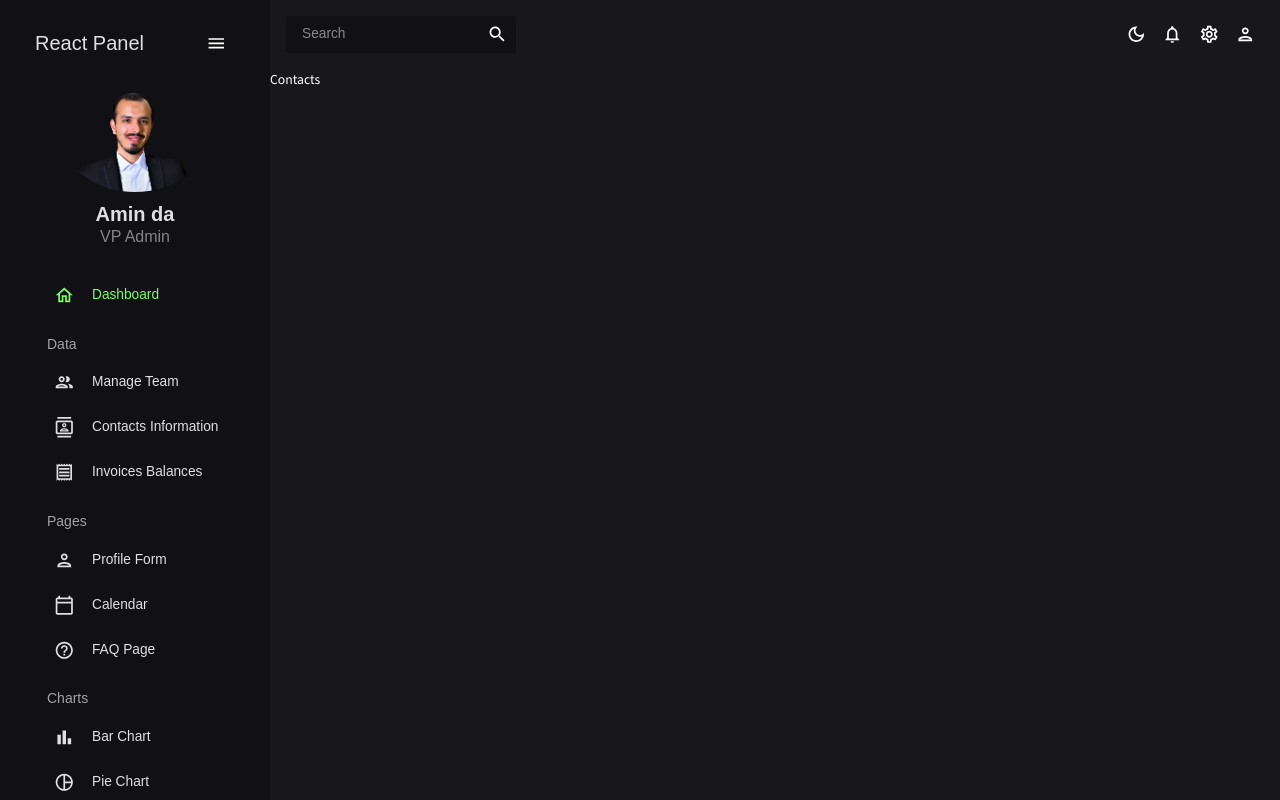
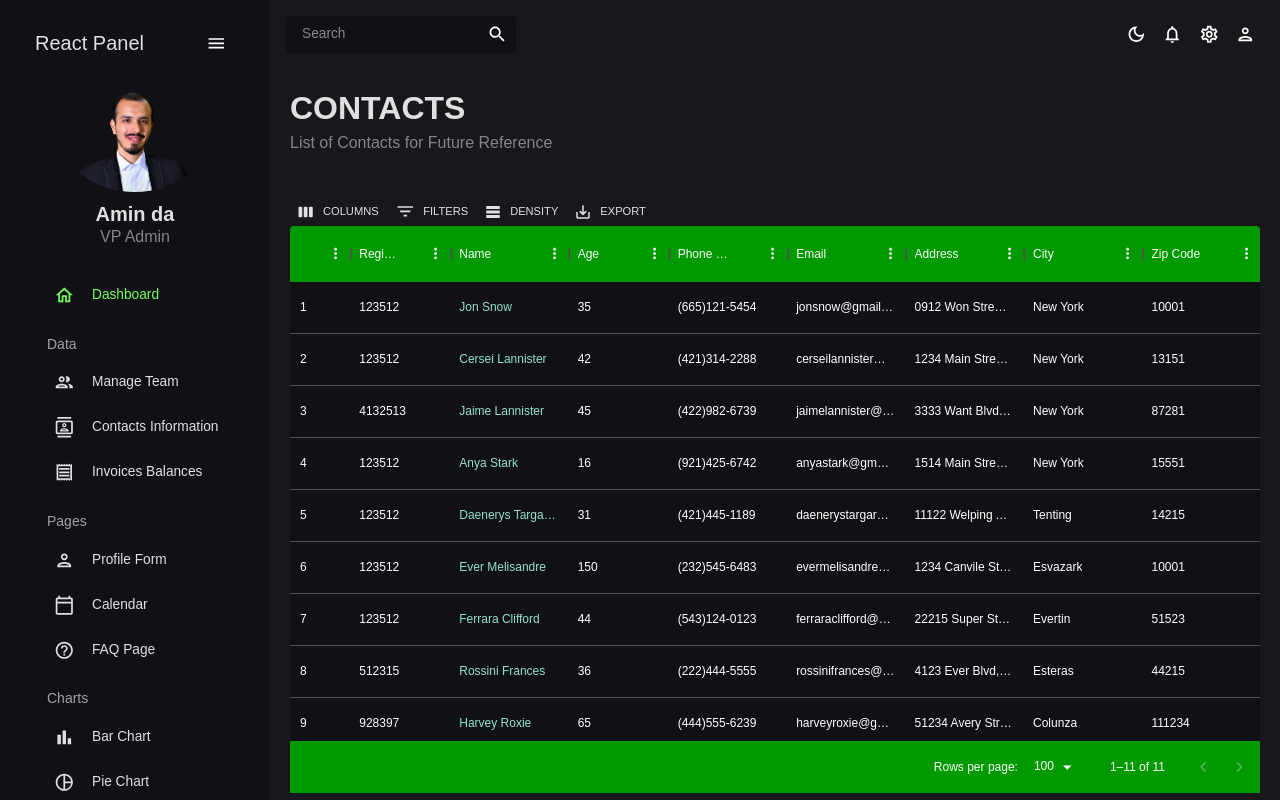
Before and after one commit to amin-da/react-admin-panel, a React (Vite) app: page /contacts in a window 1280 px wide. Built offline with nearby package versions, Linux system fonts and the light colour scheme; the HTML template or start-up script is replaced by a standard one.

Commit message:
compelete contacts & invoice page

```diff
--- a/src/layouts/SideBar.jsx
+++ b/src/layouts/SideBar.jsx
@@ -57,12 +57,12 @@ const SideBar = () => {
         },
         "& .pro-inner-item:hover": {
           color: `${
-            theme.palette.mode === "dark" ? "#77FF61" : "#0aaa6f"
+            theme.palette.mode === "dark" ? "#77FF61" : "#0090FF"
           } !important`,
         },
         "& .pro-menu-item.active": {
           color: `${
-            theme.palette.mode === "dark" ? "#77FF61" : "#0aaa6f"
+            theme.palette.mode === "dark" ? "#77FF61" : "#0090FF"
           } !important`,
         },
       }}
--- a/src/pages/Contacts.jsx
+++ b/src/pages/Contacts.jsx
@@ -1,8 +1,103 @@
+import { Box } from "@mui/material";
+import { DataGrid, GridToolbar } from "@mui/x-data-grid";
+import { tokens } from "../theme";
+import { mockDataContacts } from "../data/mockData";
+import Header from "../components/Header";
+import { useTheme } from "@mui/material";
 
 const Contacts = () => {
+  const theme = useTheme();
+  const colors = tokens(theme.palette.mode);
+
+  const columns = [
+    { field: "id", headerName: "ID", flex: 0.5 },
+    { field: "registrarId", headerName: "Registrar ID" },
+    {
+      field: "name",
+      headerName: "Name",
+      flex: 1,
+      cellClassName: "name-column--cell",
+    },
+    {
+      field: "age",
+      headerName: "Age",
+      type: "number",
+      headerAlign: "left",
+      align: "left",
+    },
+    {
+      field: "phone",
+      headerName: "Phone Number",
+      flex: 1,
+    },
+    {
+      field: "email",
+      headerName: "Email",
+      flex: 1,
+    },
+    {
+      field: "address",
+      headerName: "Address",
+      flex: 1,
+    },
+    {
+      field: "city",
+      headerName: "City",
+      flex: 1,
+    },
+    {
+      field: "zipCode",
+      headerName: "Zip Code",
+      flex: 1,
+    },
+  ];
+
   return (
-    <div>Contacts</div>
-  )
-}
+    <Box m="20px">
+      <Header
+        title="CONTACTS"
+        subtitle="List of Contacts for Future Reference"
+      />
+      <Box
+        m="40px 0 0 0"
+        height="75vh"
+        sx={{
+          "& .MuiDataGrid-root": {
+            border: "none",
+          },
+          "& .MuiDataGrid-cell": {
+            borderBottom: "none",
+          },
+          "& .name-column--cell": {
+            color: colors.greenAccent[300],
+          },
+          "& .MuiDataGrid-columnHeaders": {
+            backgroundColor: colors.greenAccent[700],
+            borderBottom: "none",
+          },
+          "& .MuiDataGrid-virtualScroller": {
+            backgroundColor: colors.primary[400],
+          },
+          "& .MuiDataGrid-footerContainer": {
+            borderTop: "none",
+            backgroundColor: colors.greenAccent[700],
+          },
+          "& .MuiCheckbox-root": {
+            color: `${colors.greenAccent[200]} !important`,
+          },
+          "& .MuiDataGrid-toolbarContainer .MuiButton-text": {
+            color: `${colors.grey[100]} !important`,
+          },
+        }}
+      >
+        <DataGrid
+          rows={mockDataContacts}
+          columns={columns}
+          slots={{ toolbar: GridToolbar }}
+        />
+      </Box>
+    </Box>
+  );
+};
 
-export default Contacts
+export default Contacts;
--- a/src/pages/Invoices.jsx
+++ b/src/pages/Invoices.jsx
@@ -1,8 +1,83 @@
+import { Box, Typography, useTheme } from "@mui/material";
+import { DataGrid } from "@mui/x-data-grid";
+import { tokens } from "../theme";
+import { mockDataInvoices } from "../data/mockData";
+import Header from "../components/Header";
 
 const Invoices = () => {
+  const theme = useTheme();
+  const colors = tokens(theme.palette.mode);
+  const columns = [
+    { field: "id", headerName: "ID" },
+    {
+      field: "name",
+      headerName: "Name",
+      flex: 1,
+      cellClassName: "name-column--cell",
+    },
+    {
+      field: "phone",
+      headerName: "Phone Number",
+      flex: 1,
+    },
+    {
+      field: "email",
+      headerName: "Email",
+      flex: 1,
+    },
+    {
+      field: "cost",
+      headerName: "Cost",
+      flex: 1,
+      renderCell: (params) => (
+        <Typography color={colors.greenAccent[500]}>
+          ${params.row.cost}
+        </Typography>
+      ),
+    },
+    {
+      field: "date",
+      headerName: "Date",
+      flex: 1,
+    },
+  ];
+
   return (
-    <div>Invoices</div>
-  )
-}
+    <Box m="20px">
+      <Header title="INVOICES" subtitle="List of Invoice Balances" />
+      <Box
+        m="40px 0 0 0"
+        height="75vh"
+        sx={{
+          "& .MuiDataGrid-root": {
+            border: "none",
+          },
+          "& .MuiDataGrid-cell": {
+            borderBottom: "none",
+          },
+          "& .name-column--cell": {
+            color: colors.greenAccent[300],
+          },
+          "& .MuiDataGrid-columnHeaders": {
+            backgroundColor: colors.greenAccent[700],
+            borderBottom: "none",
+          },
+          "& .MuiDataGrid-virtualScroller": {
+            backgroundColor: colors.primary[400],
+          },
+          "& .MuiDataGrid-footerContainer": {
+            borderTop: "none",
+            backgroundColor: colors.greenAccent[700],
+          },
+          "& .MuiCheckbox-root": {
+            color: `${colors.greenAccent[200]} !important`,
+          },
+        }}
+      >
+        <DataGrid checkboxSelection rows={mockDataInvoices} columns={columns} />
+      </Box>
+    </Box>
+  );
+};
 
-export default Invoices
+export default Invoices;
--- a/src/pages/Team.jsx
+++ b/src/pages/Team.jsx
@@ -86,7 +86,7 @@ const Team = () => {
             color: colors.greenAccent[300],
           },
           "& .MuiDataGrid-columnHeaders": {
-            backgroundColor: colors.blueAccent[700],
+            backgroundColor: colors.greenAccent[700],
             borderBottom: "none",
           },
           "& .MuiDataGrid-virtualScroller": {
@@ -94,7 +94,7 @@ const Team = () => {
           },
           "& .MuiDataGrid-footerContainer": {
             borderTop: "none",
-            backgroundColor: colors.blueAccent[700],
+            backgroundColor: colors.greenAccent[700],
           },
           "& .MuiCheckbox-root": {
             color: `${colors.greenAccent[200]} !important`,
--- a/src/theme.js
+++ b/src/theme.js
@@ -35,8 +35,8 @@ export const tokens = (mode) => ({
           300: "#94e2cd",
           400: "#70d8bd",
           500: "#4cceac",
-          600: "#3da58a",
-          700: "#2e7c67",
+          600: "#08621B",
+          700: "#009900",
           800: "#1e5245",
           900: "#0f2922",
         },
@@ -92,8 +92,8 @@ export const tokens = (mode) => ({
           300: "#2e7c67",
           400: "#3da58a",
           500: "#4cceac",
-          600: "#70d8bd",
-          700: "#94e2cd",
+          600: "#0088D5",
+          700: "#00C0FF",
           800: "#b7ebde",
           900: "#dbf5ee",
         },
@@ -115,7 +115,7 @@ export const tokens = (mode) => ({
           400: "#535ac8",
           500: "#6870fa",
           600: "#868dfb",
-          700: "#a4a9fc",
+          700: "#009FFA",
           800: "#c3c6fd",
           900: "#e1e2fe",
         },
```
